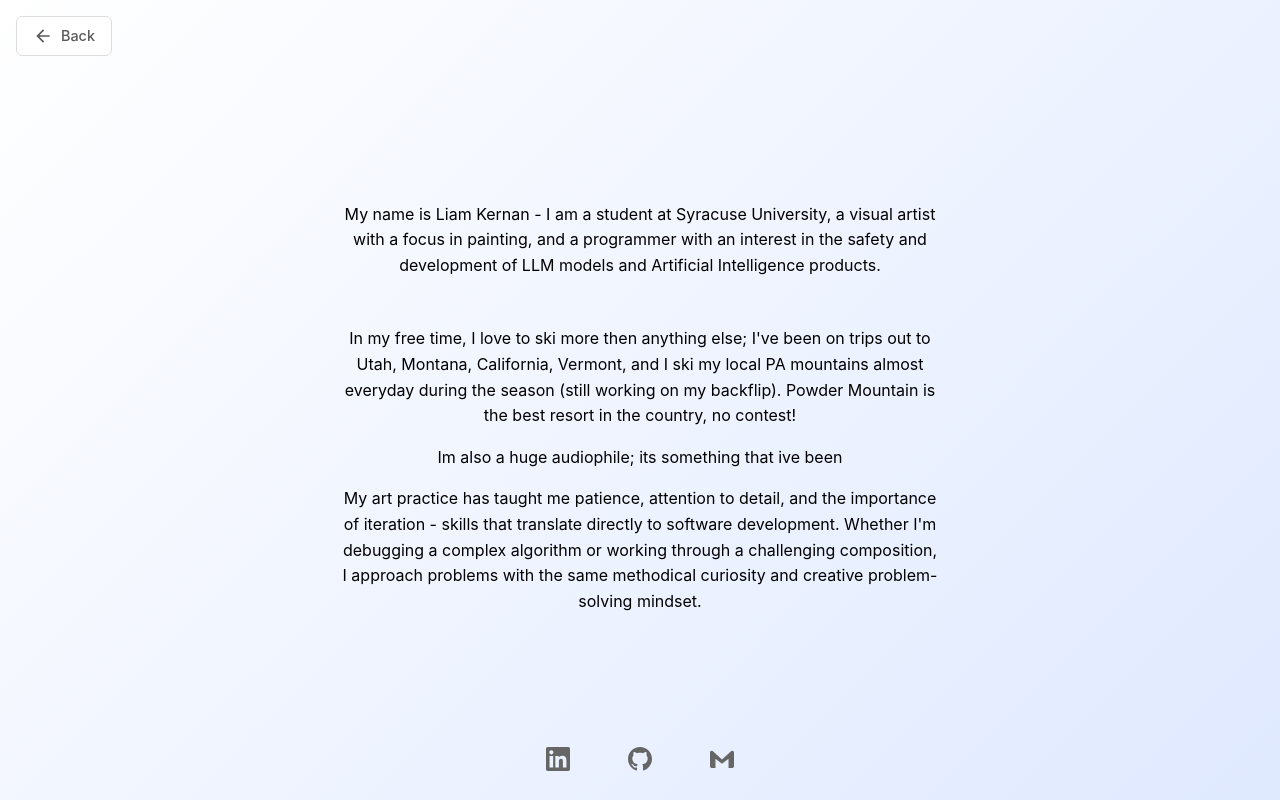
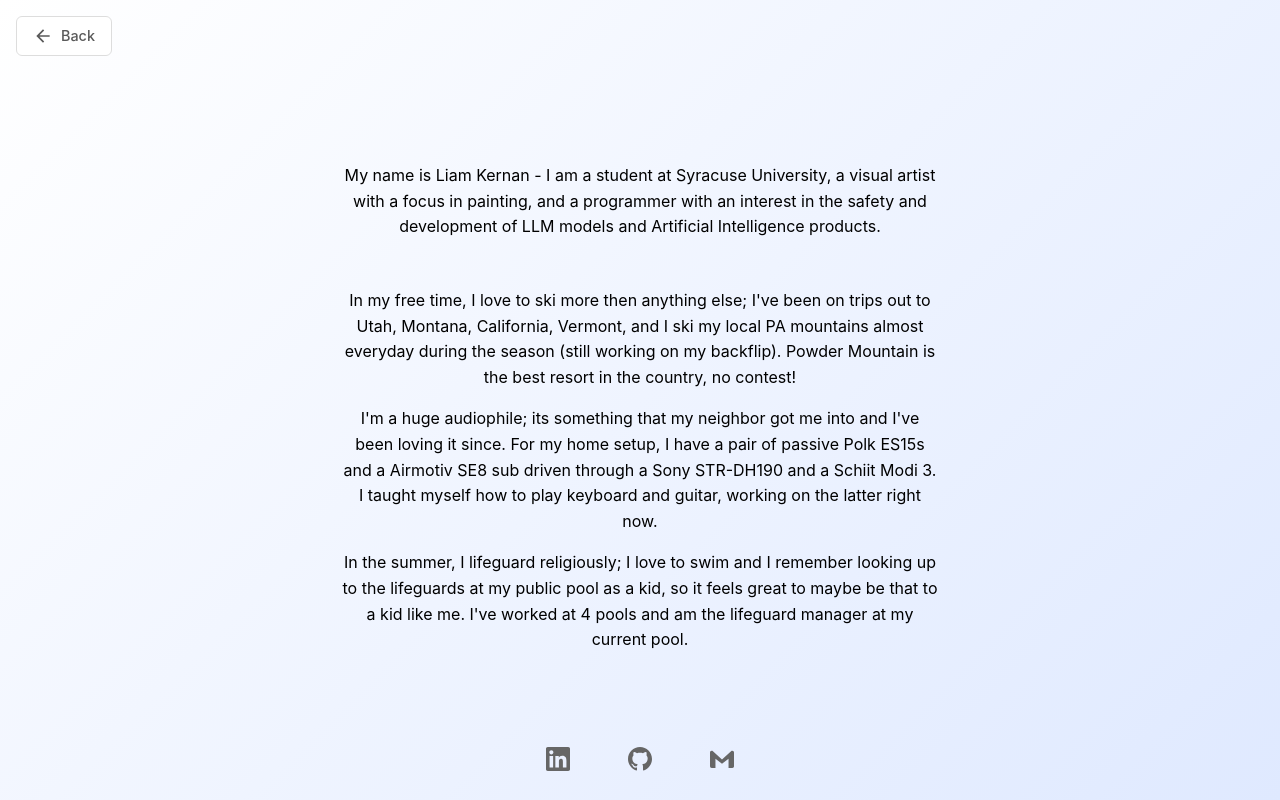
Before and after one commit to liamkernan/liamkernanonline, a React (Create React App) app: page /liamkernanonline/personal in a window 1280 px wide. Both pictures are taken after a click on the button "Actually About Me". Built offline with nearby package versions, Linux system fonts and the light colour scheme.

Commit message:
finished up "Actually About Me" and cleaned up code

```diff
--- a/src/pages/ArtPage.js
+++ b/src/pages/ArtPage.js
@@ -74,7 +74,6 @@ function ArtPage() {
     };
   });
 
-  // eslint-disable-next-line no-unused-vars
   const ART_PAIR_IMAGES = ART_PAIR_FILES.map((src, index) => ({
     id: `pair-${index}`,
     src,
@@ -140,7 +139,6 @@ function ArtPage() {
     });
   };
 
-  // eslint-disable-next-line no-unused-vars
   const arrangePairs = () => {
     const container = containerRef.current.getBoundingClientRect();
     const margin = 10;
@@ -201,7 +199,6 @@ function ArtPage() {
 
   useEffect(() => {
     setImages(scrambleFromSource(ART_IMAGES));
-  // eslint-disable-next-line react-hooks/exhaustive-deps
   }, []);
 
   const toggleView = () => {
@@ -228,7 +225,6 @@ function ArtPage() {
     const img = images[index];
     const container = containerRef.current.getBoundingClientRect();
 
-    // Bring the clicked image to the top layer
     setImages((imgs) => {
       const maxZ = Math.max(...imgs.map((im) => im.style.zIndex || 0));
       const arr = [...imgs];
--- a/src/pages/PersonalPage.js
+++ b/src/pages/PersonalPage.js
@@ -31,10 +31,10 @@ function PersonalPage() {
               In my free time, I love to ski more then anything else; I've been on trips out to Utah, Montana, California, Vermont, and I ski my local PA mountains almost everyday during the season (still working on my backflip). Powder Mountain is the best resort in the country, no contest!
           </p>
           <p>
-             Im also a huge audiophile; its something that ive been
+             I'm a huge audiophile; its something that my neighbor got me into and I've been loving it since. For my home setup, I have a pair of passive Polk ES15s and a Airmotiv SE8 sub driven through a Sony STR-DH190 and a Schiit Modi 3. I taught myself how to play keyboard and guitar, working on the latter right now.
           </p>
           <p>
-            My art practice has taught me patience, attention to detail, and the importance of iteration - skills that translate directly to software development. Whether I'm debugging a complex algorithm or working through a challenging composition, I approach problems with the same methodical curiosity and creative problem-solving mindset.
+            In the summer, I lifeguard religiously; I love to swim and I remember looking up to the lifeguards at my public pool as a kid, so it feels great to maybe be that to a kid like me. I've worked at 4 pools and am the lifeguard manager at my current pool.
           </p>
         </div>
       )}
--- a/src/pages/ProductionPage.js
+++ b/src/pages/ProductionPage.js
@@ -3,7 +3,6 @@ import "./ProductionPage.css";
 import React from 'react';
 import BackButton from '../components/BackButton';
 
-// A fixed list of example files to mimic a file explorer. No uploads allowed.
 const entries = [
   { id: 1, fileName: "Kick.wav" },
   { id: 2, fileName: "Snare.wav" },
```
